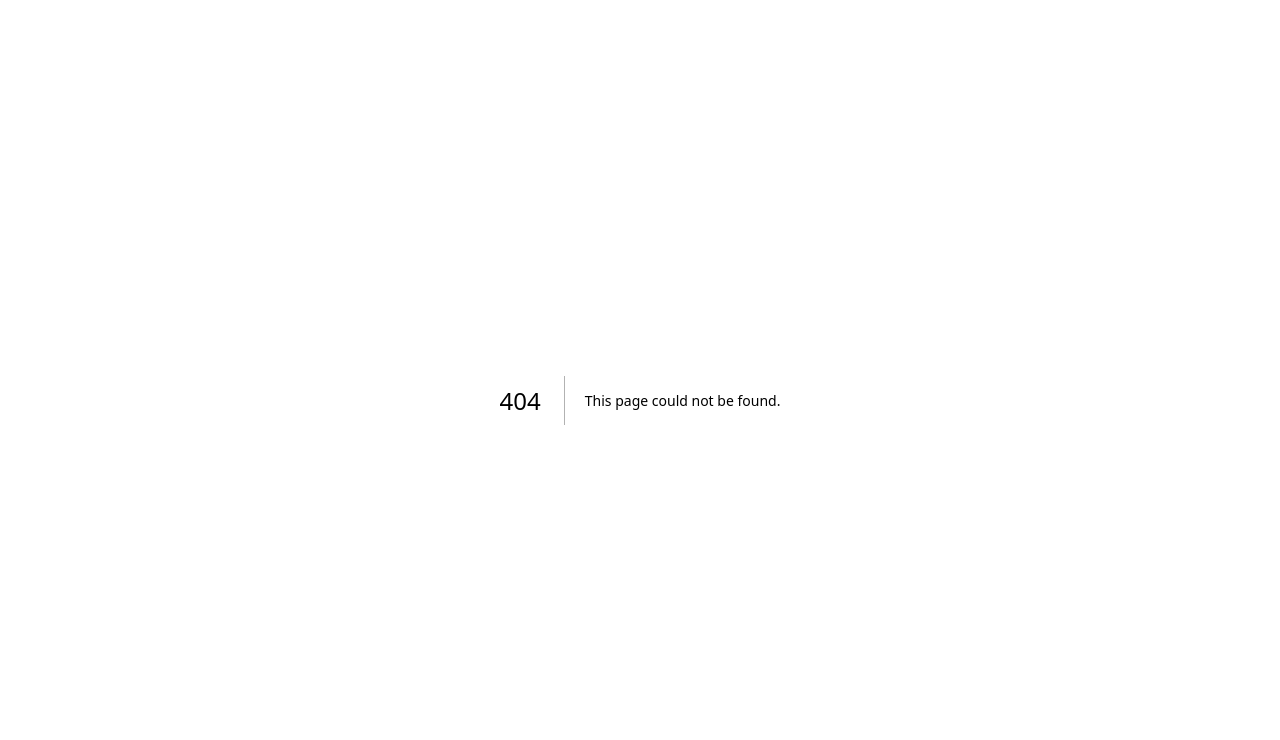
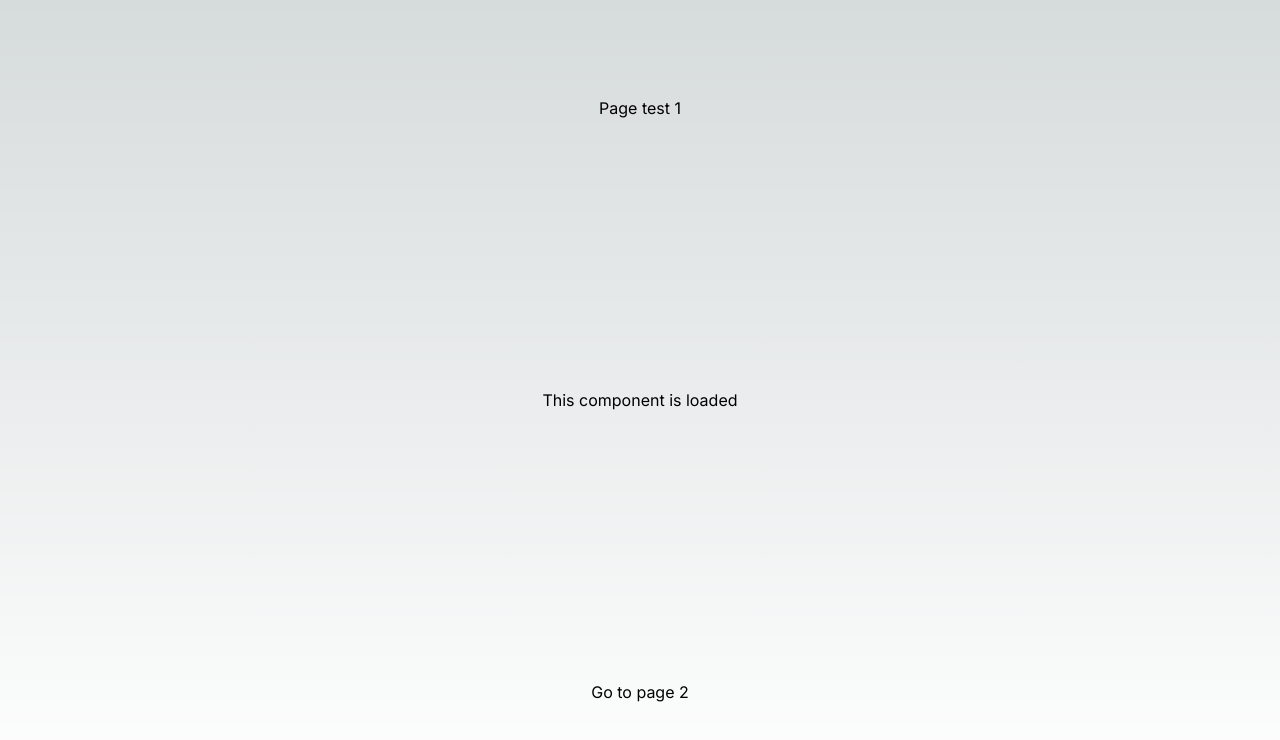
Before and after one commit to TheBaronRojo/Loadingtest, a Next.js app: page /subtest in a window 1280 px wide. Before the commit this address had no page. Shown: the top 740 px of the page. Built offline with nearby package versions, Linux system fonts and the light colour scheme.

Commit message:
add suspense

```diff
--- /dev/null
+++ b/app/subtest/page.jsx
@@ -0,0 +1,20 @@
+export const dynamic = 'force-dynamic'
+import Load from "../../components/Load"
+
+import Link from "next/link"
+import { Suspense } from "react"
+
+export default async function Dos() {
+
+    return (
+        <main className="flex min-h-screen flex-col items-center justify-between p-24">
+            <h1>Page test 1</h1>
+
+            <Suspense fallback={<p>Loading...</p>} >
+                <Load />
+            </Suspense>
+
+            <Link prefetch={false} href={"/subtest/subsubtest"}>Go to page 2</Link>
+        </main>
+    )
+}
--- /dev/null
+++ b/app/subtest/subsubtest/page.jsx
@@ -0,0 +1,19 @@
+export const dynamic = 'force-dynamic'
+import Load from "../../../components/Load"
+
+import Link from "next/link"
+import { Suspense } from "react"
+
+export default async function Dos() {
+    return (
+        <main className="flex min-h-screen flex-col items-center justify-between p-24">
+            <h1>Page test 2</h1>
+
+            <Suspense fallback={<p>Loading...</p>} >
+                <Load />
+            </Suspense>
+
+            <Link prefetch={false} href={"/subtest"}>Go to page 1</Link>
+        </main>
+    )
+}
--- /dev/null
+++ b/components/Load.js
@@ -0,0 +1,17 @@
+async function getData() {
+    return new Promise((resolve, reject) => {
+        setTimeout(() => {
+            resolve('done 2')
+        }, 5000)
+    })
+  }
+
+export default async function Load() {
+
+    const t = await getData();
+
+    return (
+        <p>This component is loaded</p>
+    )
+
+}
```
Also changed, not shown: app/test/loading.jsx (renamed from app/loading.jsx).
